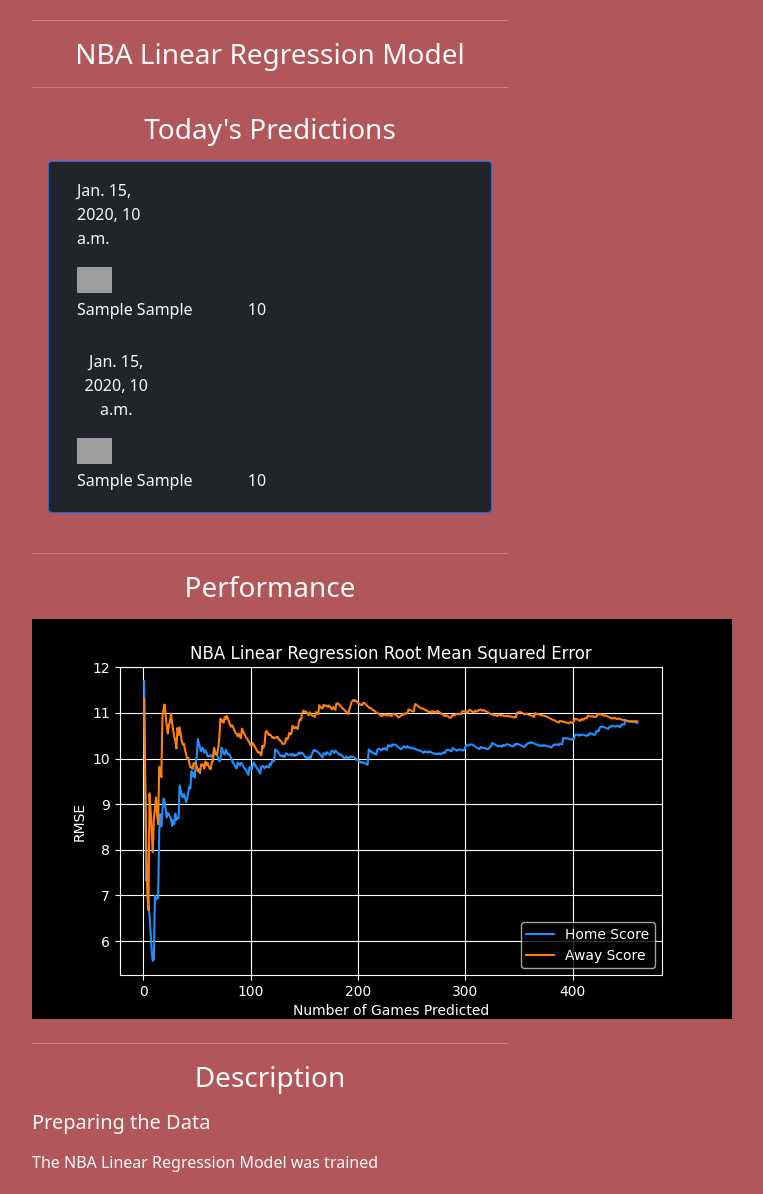
After one commit to david-delgrosso/Sports-Info-App, a Django app: template SportsApp/SportsApp/templates/SportsApp/nba_linreg.html in a window 1280 px wide. The commit adds this page. Shown: the whole page, without its empty margins (370-1133 px from the left). Run offline with Django 3.2, Linux system fonts and the light colour scheme; the template is opened without the code that fills it: most values are stand-ins (such as "Sample title", 1, 10 or a date in 2020); some libraries are stand-ins or nearby versions; grey boxes are pictures that could not be loaded.

Commit message:
- updates to NBA linear regression model page -- added RMSE plotting functionality and display -- made prediction cards links to game pages -- added skeloton for description section

```diff
--- a/SportsApp/SportsApp/constants.py
+++ b/SportsApp/SportsApp/constants.py
@@ -155,3 +155,5 @@ NBA_TEAMS_TUPLE = (
     ( '29' , 'Utah Jazz'),
     ( '30' , 'Washington Wizards')
 )
+
+PLOT_PATH = "/home/davidm97/Projects/Sports-Info-App/SportsApp/SportsApp/static/media/plots/"
--- a/SportsApp/SportsApp/templates/SportsApp/nba_home.html
+++ b/SportsApp/SportsApp/templates/SportsApp/nba_home.html
@@ -27,8 +27,7 @@
     <section class="p-1">
         <div class="container">
             <hr class="bg-light">
-            <h3 class="text-center text-light">NBA Schedule</h3>
-            <hr class="bg-light">
+            <h3 class="text-center text-light mb-3">NBA Schedule</h3>
             <form action="{% url 'load_nba_home' %}" method="post">
                 {% csrf_token %}
                 <div class="row mb-3">
@@ -103,8 +102,7 @@
     <section class="p-1 mb-3">
         <div class="container">
             <hr class="bg-light">
-            <h3 class="text-center text-light">Generate Predictions</h3>
-            <hr class="bg-light">
+            <h3 class="text-center text-light mb-3">Generate Predictions</h3>
             <div class="card bg-dark">
                 <div class="card-body">
                     <form action="{% url 'load_nba_home' %}" method="post">
--- /dev/null
+++ b/SportsApp/SportsApp/templates/SportsApp/nba_linreg.html
@@ -0,0 +1,106 @@
+<!DOCTYPE html>
+<html lang="en">
+
+<head>
+    <meta charset="UTF-8">
+    <meta http-equiv="X-UA-Compatible" content="IE=edge">
+    <meta name="viewport" content="width=device-width, initial-scale=1.0">
+
+    <link href="https://cdn.jsdelivr.net/npm/bootstrap@5.0.0/dist/css/bootstrap.min.css" rel="stylesheet">
+    <script src="https://cdn.jsdelivr.net/npm/@popperjs/core@2.9.2/dist/umd/popper.min.js"></script>
+    <script src="https://cdn.jsdelivr.net/npm/bootstrap@5.0.1/dist/js/bootstrap.min.js"
+        integrity="sha384-Atwg2Pkwv9vp0ygtn1JAojH0nYbwNJLPhwyoVbhoPwBhjQPR5VtM2+xf0Uwh9KtT"
+        crossorigin="anonymous"></script>
+
+    {% load static %}
+    <link rel="stylesheet" type="text/css" href="/static/css/style.css" />
+
+    {% load filters %}
+
+    <title>Test Web App</title>
+</head>
+
+<body>
+    {% include '/home/davidm97/Projects/Sports-Info-App/SportsApp/SportsApp/templates/SportsApp/nav.html' %}
+    {% block content %} {% endblock %}
+
+    <section class="p-1">
+        <div class="container">
+            <hr class="bg-light">
+            <h3 class="text-center text-light">NBA Linear Regression Model</h3>
+            <hr class="bg-light">
+        </div>
+    </section>
+
+    <section class="p-1">
+        <div class="container">
+            <h3 class="text-center text-light mb-3">Today's Predictions</h3>
+            {% for game, pred in games_and_preds %}
+            <div class="row justify-content-center m-3">
+                <div class="game-card card text-light bg-dark border-primary">
+                    <div class="card-body py-1">
+                        <div class="row mt-2">
+                            <div class="col-3 mt-1">
+                                <p>{{ game.date }}</p>
+                            </div>
+                            <div class="col-logo">
+                                <img src="{% static 'media/nba_logos/'|addstrings:game.away_team.city|addstrings:'_'|addstrings:game.away_team.name|addstrings:'_Logo.png' %}"
+                                    width="35" style="float:center; vertical-align:middle" />
+                            </div>
+                            <div class="col-5 mt-1">
+                                <p>{{ game.away_team }} {{ game.away_city }}</p>
+                            </div>
+                            <div class="col-2 mt-1">
+                                <p>{{ pred.away_points_lr }}</p>
+                            </div>
+                        </div>
+                        <div class="row mt-2">
+                            <div class="col-3 mt-1 text-center">
+                                <p>{{ game.time }}</p>
+                            </div>
+                            <div class="col-logo">
+                                <img src="{% static 'media/nba_logos/'|addstrings:game.home_team.city|addstrings:'_'|addstrings:game.home_team.name|addstrings:'_Logo.png' %}"
+                                    width="35" style="float:center; vertical-align:middle" />
+                            </div>
+                            <div class="col-5 mt-1">
+                                <p>{{ game.home_team }} {{ game.home_city }}</p>
+                            </div>
+                            <div class="col-2 mt-1">
+                                <p>{{ pred.home_points_lr }}</p>
+                            </div>
+                        </div>
+                        <a href="{% url 'load_nba_game' game.id %}" class="stretched-link"></a>
+                    </div>
+                </div>
+            </div>
+            {% endfor %}
+        </div>
+    </section>
+
+    <section class="p-1">
+        <div class="container">
+            <hr class="bg-light">
+            <h3 class="text-center text-light mb-3">Performance</h3>
+            <div class="row">
+                <div class="col"></div>
+                <div class="col align-self-center">
+                    <img src="{% static 'media/plots/nba_linreg_rmse.png' %}" style="float:center; vertical-align:middle" />
+                </div>
+                <div class="col"></div>
+            </div>
+        </div>
+    </section>
+
+    <section class="p-1">
+        <div class="container">
+            <hr class="bg-light">
+            <h3 class="text-center text-light mb-3">Description</h3>
+            <h5 class="text-light mb-3">Preparing the Data</h5>
+            <p class="text-light mb-3">The NBA Linear Regression Model was trained </p>
+        </div>
+    </section>
+
+    {% include '/home/davidm97/Projects/Sports-Info-App/SportsApp/SportsApp/templates/SportsApp/footer.html' %}
+</body>
+
+</html>
--- a/SportsApp/SportsApp/urls.py
+++ b/SportsApp/SportsApp/urls.py
@@ -26,14 +26,7 @@ urlpatterns = [
     path(route='', view=views.home_view, name='home_view'),
     path(route='NBA', view=views.nba_home_view, name='load_nba_home'),
     path(route='NBA/<str:id>', view=views.nba_game_view, name='load_nba_game'),
-    # path(route='a', view=views.clear_nba_schedule, name='clear_nba_schedule'),
-    # path(route='b', view=views.populate_nba_schedule_db, name='populate_nba_schedule_db'),
-    # path(route='c', view=views.clear_nba_teams_db, name='clear_nba_teams_db'),
-    # path(route='d', view=views.populate_nba_teams_db, name='populate_nba_teams_db'),
-    # path(route='e', view=views.populate_nba_game_stats, name='populate_nba_game_stats'),
-    # path(route='f', view=views.calculate_nba_team_stats, name='calculate_nba_team_stats'),
-    # path(route='g', view=views.copy_nba_stats_to_csv, name='copy_nba_stats_to_csv'),
-    # path(route='h', view=views.rename_nba_logos, name='rename_nba_logos'),
+    path(route='NBA/models/<str:model_name>', view=views.nba_model_view, name='load_nba_model'),
 ]
 
 urlpatterns += static(settings.MEDIA_URL, document_root=settings.MEDIA_ROOT)
--- a/SportsApp/SportsApp/utils.py
+++ b/SportsApp/SportsApp/utils.py
@@ -83,3 +83,8 @@ def calculate_predictions_util():
     #nba.calculate_predictions()
     nba.calculate_pred_error()
     print(str(nba), " has successfully calculated model predictions and error...")
+
+def generate_error_plots_util():
+    nba = NBA(NBA_SEASON)
+    nba.models['Linear Regression'].plot_rmse()
+    print(str(nba), " has successfully generated error plots...")
```
Also changed, not shown: SportsApp/SportsApp/ML.py (+30 -4 lines), SportsApp/SportsApp/NBA.py (+5 -4 lines), SportsApp/SportsApp/static/css/style.css (+10 -1 lines), SportsApp/SportsApp/templates/SportsApp/nav.html (+5 -2 lines), SportsApp/SportsApp/views.py (+20 -0 lines), SportsApp/SportsApp/x.py (+4 -3 lines), SportsApp/SportsApp/static/media/plots/nba_linreg_rmse.png (added).
